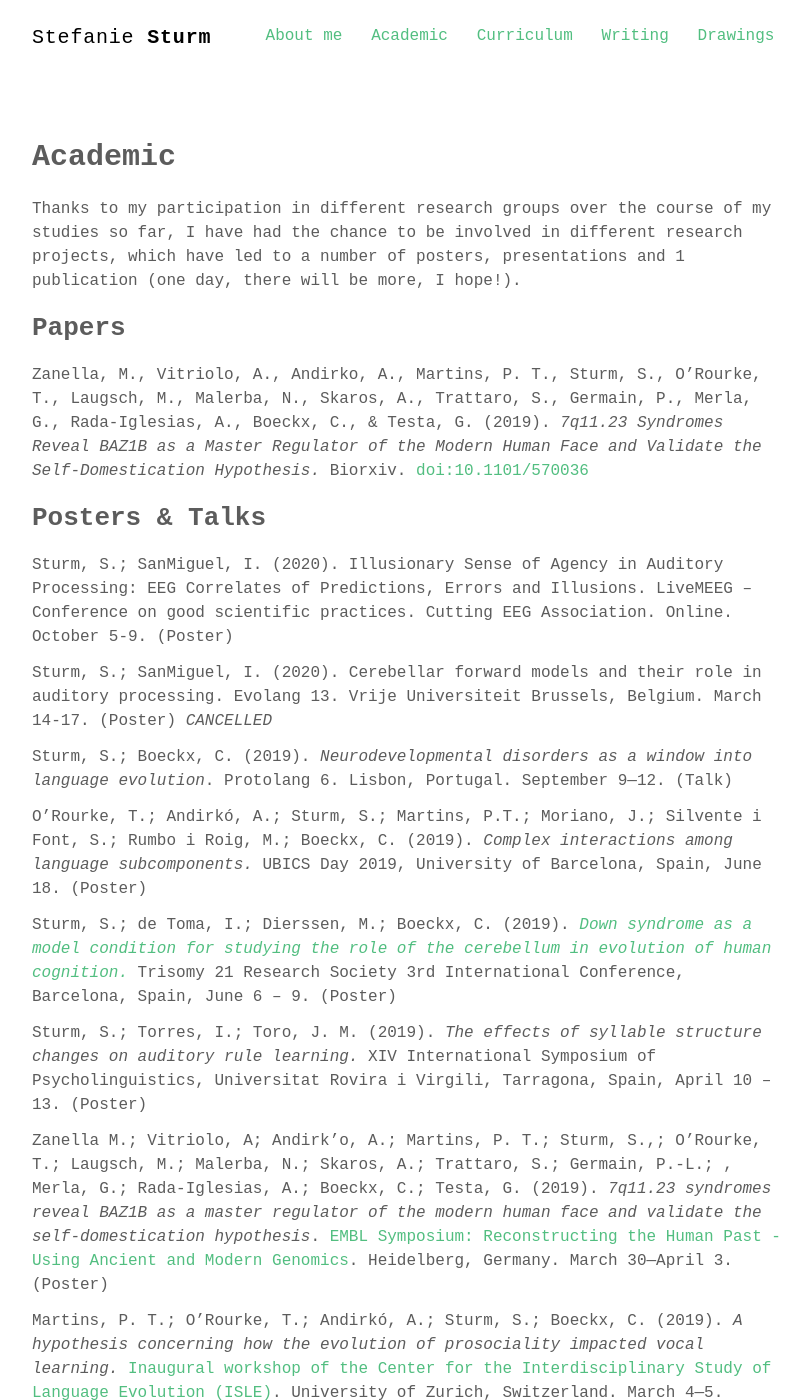
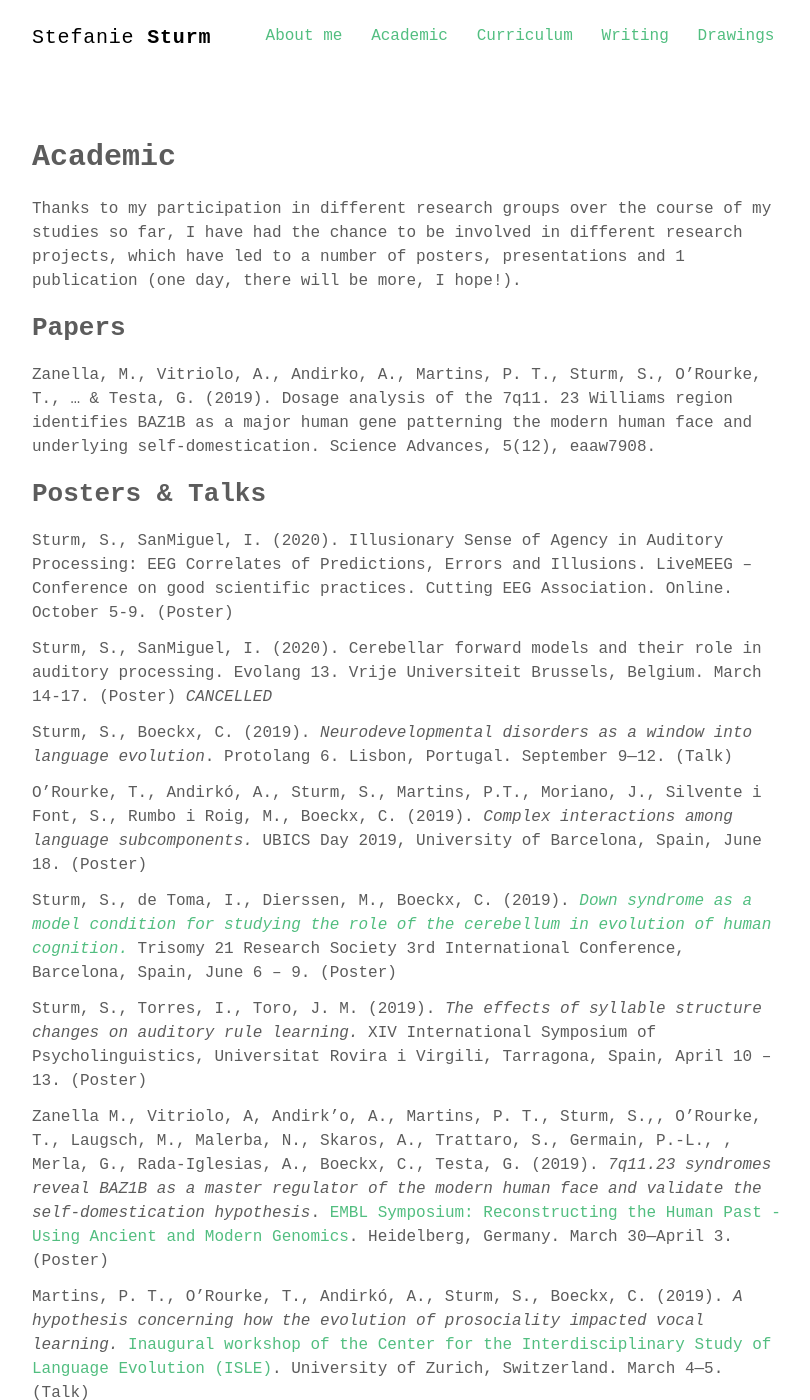
Before and after one commit to stefaniesturm/stefaniesturm.github.io, a Jekyll site: the page built from academic.md, in a window 1280 px wide and 1400 px high. Shown: the whole window, without its empty margins (232-1042 px from the left). Built offline with Jekyll 4.4.1, drawn with Linux system fonts in a browser that asks for light colours; some web fonts are replaced; some of the changed text lies outside the part shown.

Commit message:
Update academic.md

```diff
--- a/academic.md
+++ b/academic.md
@@ -8,30 +8,30 @@
 
 <h2>Papers</h2>
 
-Zanella, M., Vitriolo, A., Andirko, A., Martins, P. T., Sturm, S., O’Rourke, T., Laugsch, M., Malerba, N., Skaros, A., Trattaro, S., Germain, P., Merla, G., Rada-Iglesias, A., Boeckx, C., & Testa, G. (2019). <em>7q11.23 Syndromes Reveal BAZ1B as a Master Regulator of the Modern Human Face and Validate the Self-Domestication Hypothesis.</em> Biorxiv. <a class="papercite_doi" title="View on publisher site" href="http://dx.doi.org/10.1101/570036" target="_blank" rel="noopener noreferrer">doi:10.1101/570036</a>
+Zanella, M., Vitriolo, A., Andirko, A., Martins, P. T., Sturm, S., O’Rourke, T., ... & Testa, G. (2019). Dosage analysis of the 7q11. 23 Williams region identifies BAZ1B as a major human gene patterning the modern human face and underlying self-domestication. Science Advances, 5(12), eaaw7908.
 
 <h2>Posters & Talks</h2>
 
-Sturm, S.; SanMiguel, I. (2020). Illusionary Sense of Agency in Auditory Processing: EEG Correlates of Predictions, Errors and Illusions. LiveMEEG – Conference on good scientific practices. Cutting EEG Association. Online. October 5-9. (Poster)
+Sturm, S., SanMiguel, I. (2020). Illusionary Sense of Agency in Auditory Processing: EEG Correlates of Predictions, Errors and Illusions. LiveMEEG – Conference on good scientific practices. Cutting EEG Association. Online. October 5-9. (Poster)
 
-Sturm, S.; SanMiguel, I. (2020). Cerebellar forward models and their role in auditory processing. Evolang 13. Vrije Universiteit Brussels, Belgium. March 14-17. (Poster) *CANCELLED*
+Sturm, S., SanMiguel, I. (2020). Cerebellar forward models and their role in auditory processing. Evolang 13. Vrije Universiteit Brussels, Belgium. March 14-17. (Poster) *CANCELLED*
 
-Sturm, S.; Boeckx, C. (2019). <em>Neurodevelopmental disorders as a window into language evolution</em>. Protolang 6. Lisbon, Portugal. September 9—12. (Talk)
+Sturm, S., Boeckx, C. (2019). <em>Neurodevelopmental disorders as a window into language evolution</em>. Protolang 6. Lisbon, Portugal. September 9—12. (Talk)
 
-O'Rourke, T.; Andirkó, A.; Sturm, S.; Martins, P.T.; Moriano, J.; Silvente i Font, S.; Rumbo i Roig, M.; Boeckx, C. (2019). <em>Complex interactions among language subcomponents.</em> UBICS Day 2019, University of Barcelona, Spain, June 18. (Poster)
+O'Rourke, T., Andirkó, A., Sturm, S., Martins, P.T., Moriano, J., Silvente i Font, S., Rumbo i Roig, M., Boeckx, C. (2019). <em>Complex interactions among language subcomponents.</em> UBICS Day 2019, University of Barcelona, Spain, June 18. (Poster)
 
-Sturm, S.; de Toma, I.; Dierssen, M.; Boeckx, C. (2019). <a href="https://stefaniesturm.github.io/cerebellum_poster/" target="_blank" rel="noopener noreferrer"><em>Down syndrome as a model condition for studying the role of the cerebellum in evolution of human cognition.</em></a> Trisomy 21 Research Society 3rd International Conference, Barcelona, Spain, June 6 – 9. (Poster)
+Sturm, S., de Toma, I., Dierssen, M., Boeckx, C. (2019). <a href="https://stefaniesturm.github.io/cerebellum_poster/" target="_blank" rel="noopener noreferrer"><em>Down syndrome as a model condition for studying the role of the cerebellum in evolution of human cognition.</em></a> Trisomy 21 Research Society 3rd International Conference, Barcelona, Spain, June 6 – 9. (Poster)
 
-Sturm, S.; Torres, I.; Toro, J. M. (2019). <em>The effects of syllable structure changes on auditory rule learning.</em> XIV International Symposium of Psycholinguistics, Universitat Rovira i Virgili, Tarragona, Spain, April 10 – 13. (Poster)
+Sturm, S., Torres, I., Toro, J. M. (2019). <em>The effects of syllable structure changes on auditory rule learning.</em> XIV International Symposium of Psycholinguistics, Universitat Rovira i Virgili, Tarragona, Spain, April 10 – 13. (Poster)
 
-Zanella M.; Vitriolo, A; Andirk’o, A.; Martins, P. T.; Sturm, S.,; O’Rourke, T.; Laugsch, M.; Malerba, N.; Skaros, A.; Trattaro, S.; Germain, P.-L.; , Merla, G.; Rada-Iglesias, A.; Boeckx, C.; Testa, G. (2019). <em>7q11.23 syndromes reveal BAZ1B as a master regulator of the modern human face and validate the self-domestication hypothesis</em>. <a href="https://www.embo-embl-symposia.org/symposia/2019/EES19-02/index.html" target="_blank" rel="noopener noreferrer">EMBL Symposium: Reconstructing the Human Past - Using Ancient and Modern Genomics</a>. Heidelberg, Germany. March 30—April 3. (Poster)
+Zanella M., Vitriolo, A, Andirk’o, A., Martins, P. T., Sturm, S.,, O’Rourke, T., Laugsch, M., Malerba, N., Skaros, A., Trattaro, S., Germain, P.-L., , Merla, G., Rada-Iglesias, A., Boeckx, C., Testa, G. (2019). <em>7q11.23 syndromes reveal BAZ1B as a master regulator of the modern human face and validate the self-domestication hypothesis</em>. <a href="https://www.embo-embl-symposia.org/symposia/2019/EES19-02/index.html" target="_blank" rel="noopener noreferrer">EMBL Symposium: Reconstructing the Human Past - Using Ancient and Modern Genomics</a>. Heidelberg, Germany. March 30—April 3. (Poster)
 
-Martins, P. T.; O’Rourke, T.; Andirkó, A.; Sturm, S.; Boeckx, C. (2019). <em>A hypothesis concerning how the evolution of prosociality impacted vocal learning.</em> <a href="https://www.comparativelinguistics.uzh.ch/en/events/ISLE-inaugural-workshop.html" target="_blank" rel="noopener noreferrer">Inaugural workshop of the Center for the Interdisciplinary Study of Language Evolution (ISLE)</a>. University of Zurich, Switzerland. March 4—5. (Talk)
+Martins, P. T., O’Rourke, T., Andirkó, A., Sturm, S., Boeckx, C. (2019). <em>A hypothesis concerning how the evolution of prosociality impacted vocal learning.</em> <a href="https://www.comparativelinguistics.uzh.ch/en/events/ISLE-inaugural-workshop.html" target="_blank" rel="noopener noreferrer">Inaugural workshop of the Center for the Interdisciplinary Study of Language Evolution (ISLE)</a>. University of Zurich, Switzerland. March 4—5. (Talk)
 
-Martins, P. T.; O’Rourke, T.; Andirkó, A.; Sturm, S.; Boeckx, C. (2019). <em>Glutamatergic modulation of vocal learning circuits through the dopaminergic projections of the Periaqueductal Gray</em>. <a href="http://musikwissenschaft.phil-fak.uni-koeln.de/38531.html?&L=1" target="_blank" rel="noopener noreferrer">Language and Music in Cognition: Integrated Approaches to Cognitive Systems</a>. Spring School. Institute of Musicology, Universität zu Köln, Germany. February 2—8. (Poster)
+Martins, P. T., O’Rourke, T., Andirkó, A., Sturm, S., Boeckx, C. (2019). <em>Glutamatergic modulation of vocal learning circuits through the dopaminergic projections of the Periaqueductal Gray</em>. <a href="http://musikwissenschaft.phil-fak.uni-koeln.de/38531.html?&L=1" target="_blank" rel="noopener noreferrer">Language and Music in Cognition: Integrated Approaches to Cognitive Systems</a>. Spring School. Institute of Musicology, Universität zu Köln, Germany. February 2—8. (Poster)
 
-Andirkó, A.; Sturm, S.; O’Rourke, T.; Martins, P. T.; Boeckx, C. (2018). <em>The Symbolic Species?</em> <a href="http://ubics.ub.edu/days2018/" target="_blank" rel="noopener noreferrer">UBICS Day 2018</a>. University of Barcelona, June 19. (Poster)
+Andirkó, A., Sturm, S., O’Rourke, T., Martins, P. T., Boeckx, C. (2018). <em>The Symbolic Species?</em> <a href="http://ubics.ub.edu/days2018/" target="_blank" rel="noopener noreferrer">UBICS Day 2018</a>. University of Barcelona, June 19. (Poster)
 
-Alamri, S.; Andirkó, A.; O’Rourke, T.; Martins, P. T.; Sturm, S.; Boeckx, C. (2018). <em>The biocognitive ‘guns, germs, and steel’ underlying Homo sapiens’ unique material culture.</em> Workshop: ‘The ‘stuff’ of language: how should archaeology inform language origins studies?’, <a href="https://evolang.cles.umk.pl/" target="_blank" rel="noopener noreferrer">Evolang XII</a>. Toruń, Poland. April 16. (Talk)
+Alamri, S., Andirkó, A., O’Rourke, T., Martins, P. T., Sturm, S., Boeckx, C. (2018). <em>The biocognitive ‘guns, germs, and steel’ underlying Homo sapiens’ unique material culture.</em> Workshop: ‘The ‘stuff’ of language: how should archaeology inform language origins studies?’, <a href="https://evolang.cles.umk.pl/" target="_blank" rel="noopener noreferrer">Evolang XII</a>. Toruń, Poland. April 16. (Talk)
 
 Sturm, S. (2017). <em>Vasopressin and Social Behaviour. </em>Protolang 5, Universitat de Barcelona, Barcelona, Spain, September 26 – 28. (Poster)
```
